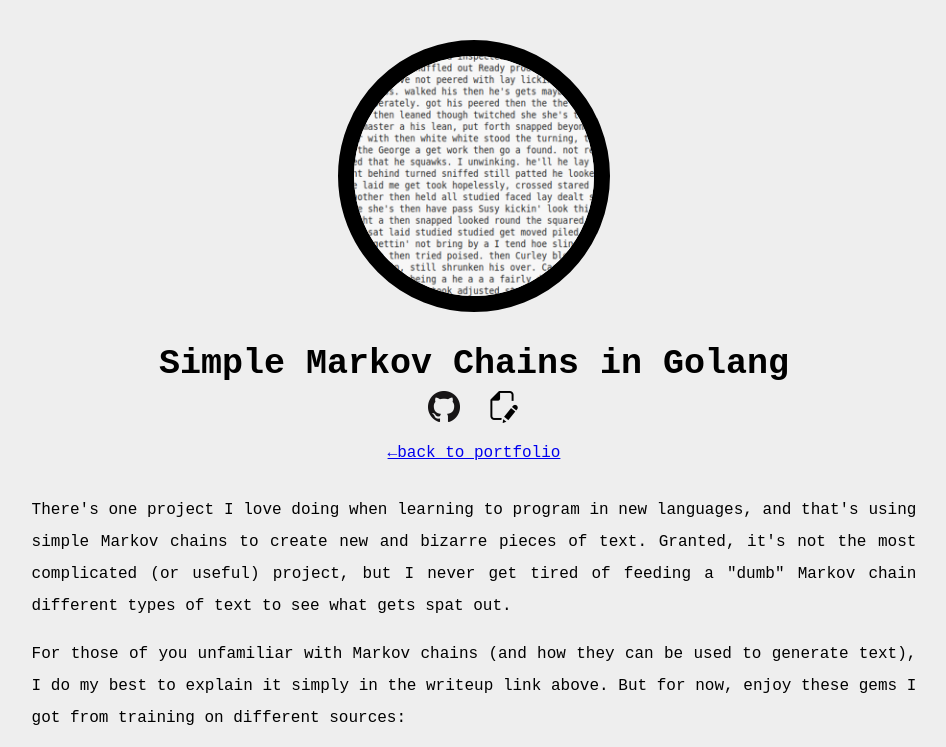
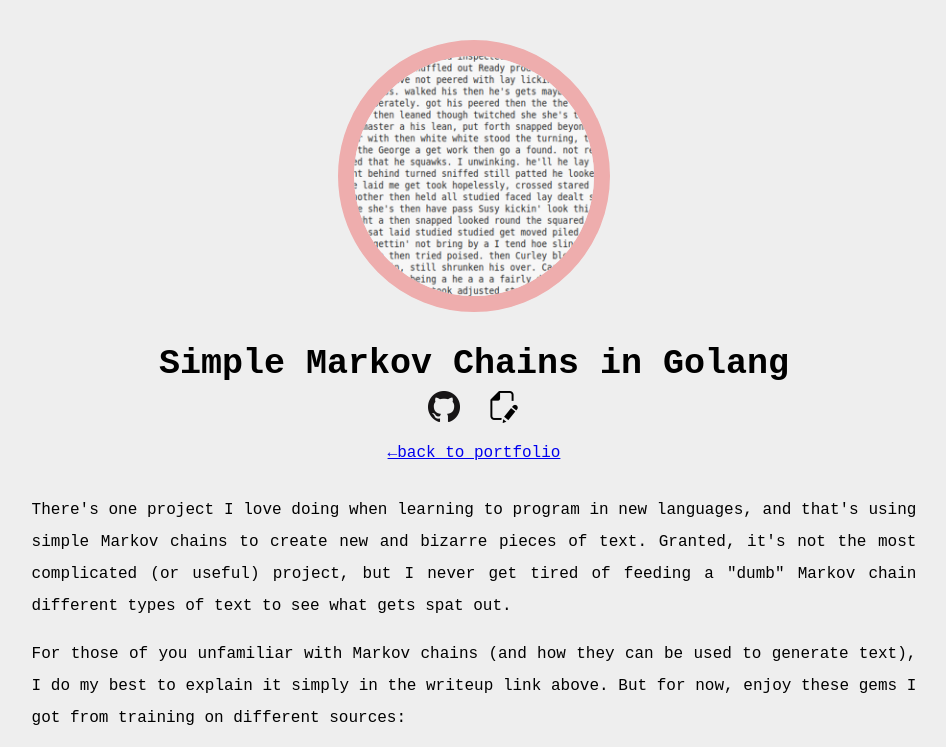
Before and after one commit to dustincrs/markov, a plain HTML site: page index.html in a window 1280 px wide. Shown: the top 747 px of the page, without its empty margins (166-1112 px from the left). Drawn offline with Linux system fonts and the light colour scheme.

Commit message:
Changed css to external file

```diff
--- a/project-page.css
+++ b/project-page.css
@@ -68,5 +68,5 @@
             }
 
             #fun {
-                border-color: var(--fun-color);
+                border-color: #eeadad;
             }
```
